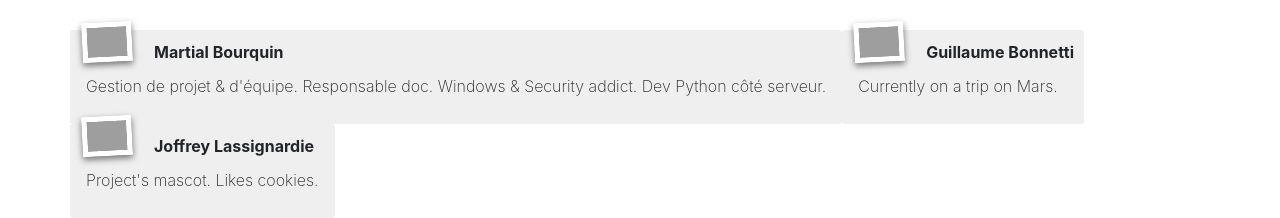
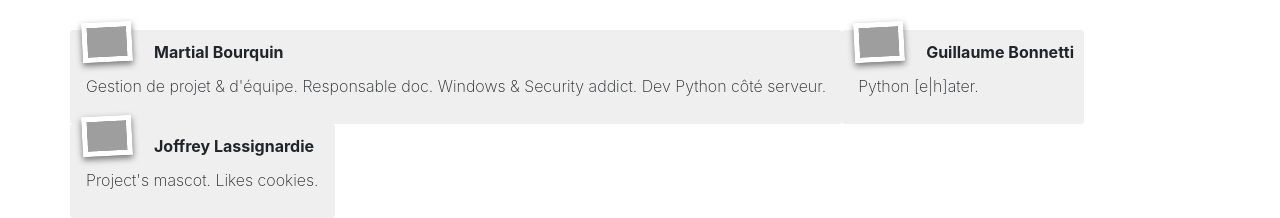
Before and after one commit to sx4it/sx4it.github.com, a plain HTML site: page index.html in a window 1280 px wide. Shown: the part 1145-1363 px from the top of the page. Drawn offline with nearby package versions, Linux system fonts and the light colour scheme; grey boxes are pictures that could not be loaded.

Commit message:
My description

```diff
--- a/index.html
+++ b/index.html
@@ -177,7 +177,7 @@
 		  				Guillaume Bonnetti
 		  			</div>
 		  			<div class="desc">
-                        Currently on a trip on Mars.
+                        			Python [e|h]ater.
 		  			</div>
 		  		</div>
 		  		<div class="span4 member">
```
